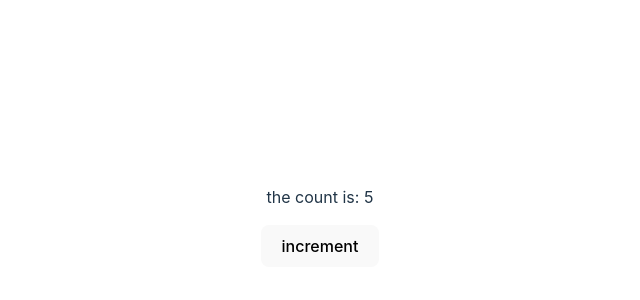
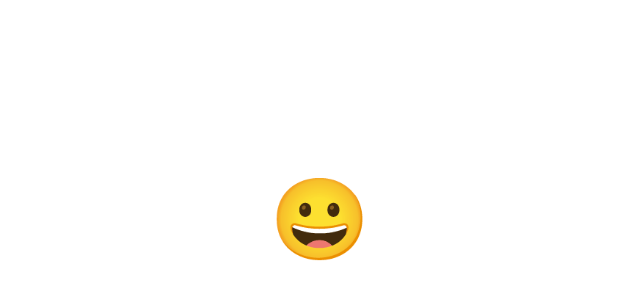
Before and after one commit to akosilar/create-react, a React (Vite) app in the folder first-react-app/: page / in a window 1280 px wide. Shown: the part 182-482 px from the top of the page, without its empty margins (320-960 px from the left). Built offline with nearby package versions, Linux system fonts and the light colour scheme.

Commit message:
created toggler component
changes the state of an element upon clicking

```diff
--- a/first-react-app/src/App.jsx
+++ b/first-react-app/src/App.jsx
@@ -15,6 +15,7 @@
 import Clicker from './Clicker'
 import Form from './Form'
 import Counter from './Counter'
+import Toggler from './Toggler'
 
 const data = [
   { id: 1, item: 'eggs', quantity: 12, completed: false },
@@ -38,7 +39,8 @@
   return (
     <div>
       {
-        <Counter />
+        < Toggler />
+        // <Counter />
         // <Form />
         // <Clicker message="please stop clicking me" buttonText="Click me" />
         // <PropertyList properties={properties} />
--- /dev/null
+++ b/first-react-app/src/Toggler.css
@@ -0,0 +1,4 @@
+.Toggler {
+    font-size: 5rem;
+    cursor: pointer;
+}
--- /dev/null
+++ b/first-react-app/src/Toggler.jsx
@@ -0,0 +1,7 @@
+import { useState } from "react"
+import "./Toggler.css"
+export default function Toggler() {
+    const [isHappy, setIsHappy] = useState(true)
+    const toggleIsHappy = () => setIsHappy (!isHappy);
+    return (<p className="Toggler" onClick={toggleIsHappy}>{isHappy ? '😀' : '😭'}</p>);
+}
```
